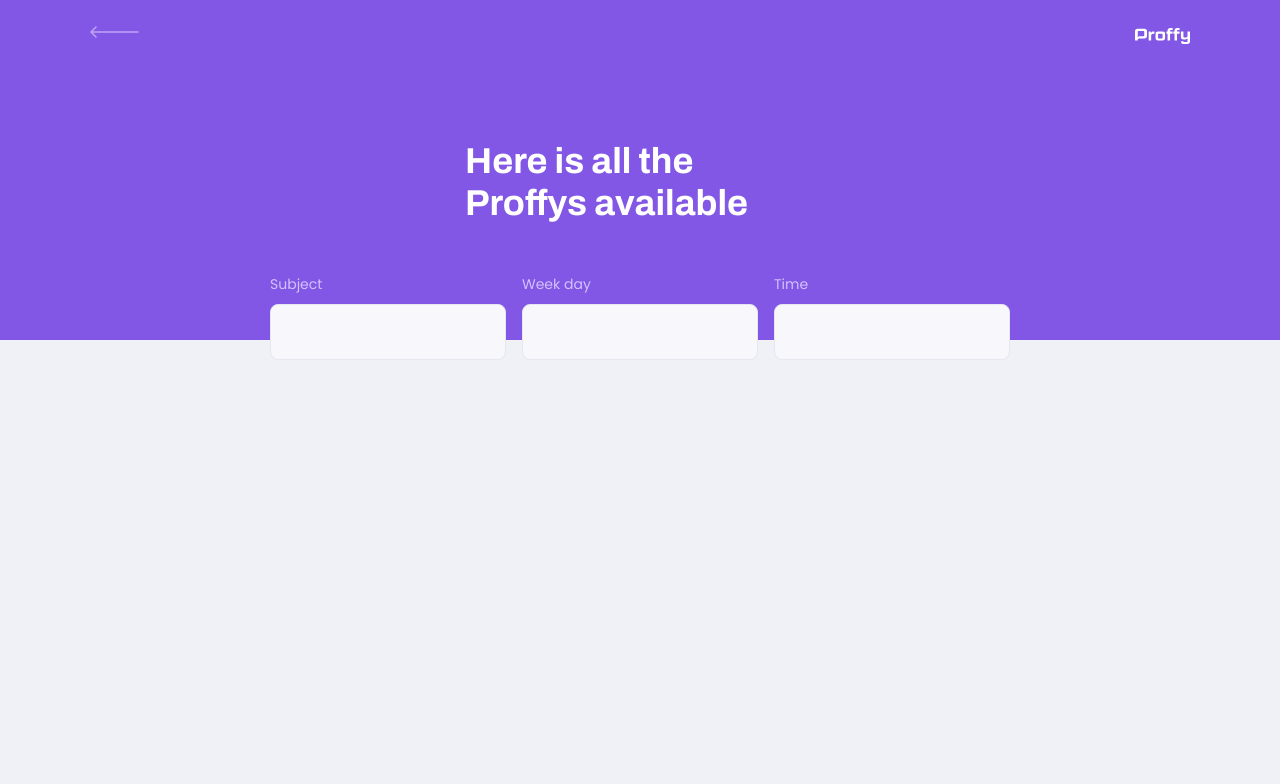
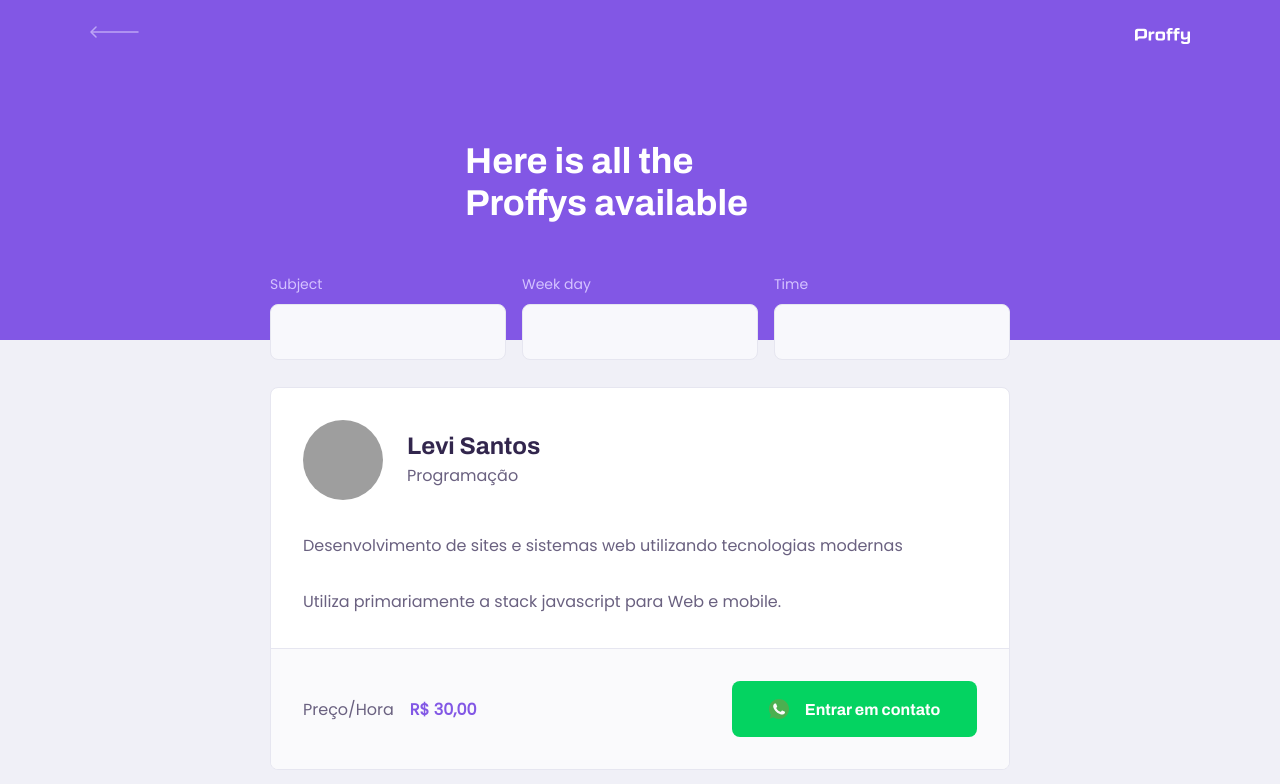
Before and after one commit to levi-sr93/NLW_Proffy, a React (Create React App) app in the folder web/: page /study in a window 1280 px wide. Shown: the top 784 px of the page. Built offline with nearby package versions, Linux system fonts and the light colour scheme; grey boxes are pictures that could not be loaded; the HTML template or start-up script is replaced by a standard one.

Commit message:
Styling for Study page + Component TeacherItem

```diff
--- a/web/src/assets/styles/global.css
+++ b/web/src/assets/styles/global.css
@@ -44,6 +44,7 @@
 
 body, input, button, textarea {
   font: 500 1.6rem Poppins;
+  color: var(--color-text-base)
 }
 
 .container {
--- /dev/null
+++ b/web/src/components/TeacherItem/index.tsx
@@ -0,0 +1,39 @@
+import React from 'react';
+
+import whatsappIcon from '../../assets/images/icons/whatsapp.svg'
+
+import './styles.css'
+
+const TeacherItem = () => {
+  return (
+    <article className="teacher-item">
+      <header>
+        <img src="https://avatars3.githubusercontent.com/u/49613573?s=460&u=30be8682a70012359b077398b6911ea2ab64c6c6&v=4"
+          alt="Levi Santos"/>
+
+        <div>
+          <strong>Levi Santos</strong>
+          <span>Programação</span>
+        </div>
+      </header>
+        <p>
+          Desenvolvimento de sites e sistemas web utilizando tecnologias modernas
+          <br />
+          <br />
+          Utiliza primariamente a stack javascript para Web e mobile.
+        </p>
+      <footer>
+        <p>Preço/Hora
+          <strong>R$ 30,00</strong>
+        </p>
+        <button type="button">
+          <img src={whatsappIcon} alt="Whatsapp"/>
+          Entrar em contato
+        </button>
+      </footer>
+
+    </article>
+  )
+}
+
+export default TeacherItem;
--- /dev/null
+++ b/web/src/components/TeacherItem/styles.css
@@ -0,0 +1,103 @@
+.teacher-item {
+  background: var(--color-box-base);
+  border: 1px solid var(--color-line-in-white);
+  border-radius: 0.8rem;
+  overflow: hidden;
+  margin-top: 1.5rem;
+}
+
+.teacher-item header {
+  padding: 3.2rem 2rem;
+  display: flex;
+  align-items: center;
+}
+
+.teacher-item header img {
+  width: 8rem;
+  height: 8rem;
+  border-radius: 50%;
+}
+
+.teacher-item header div {
+  margin-left: 2.4rem;
+}
+
+.teacher-item header div strong {
+  font: 700 2.4rem Archivo;
+  display: block;
+  color: var(--color-text-title)
+}
+
+.teacher-item header div span {
+  font-size: 1.6rem;
+  display: block;
+  margin-top: 0.4rem;
+}
+
+.teacher-item > p {
+  padding: 0 2rem;
+  font-size: 1.6rem;
+  line-height: 2.8rem;
+}
+
+.teacher-item footer {
+  padding: 3.2rem 2rem;
+  background: var(--color-box-footer);
+  border-top: 1px solid var(--color-line-in-white);
+  margin-top: 3.2rem;
+  display: flex;
+  align-items: center;
+  justify-content: space-between;
+}
+
+.teacher-item footer p strong {
+  color: var(--color-primary);
+  font-size: 1.6rem;
+  display: block;
+}
+
+.teacher-item footer button {
+  width: 20rem;
+  height: 5.6rem;
+  background: var(--color-secondary);
+  color: var(--color-button-text);
+  border: 0;
+  border-radius: 0.8rem;
+  cursor: pointer;
+  font: 700 1.4rem Archivo;
+  display: flex;
+  align-items: center;
+  justify-content: space-evenly;
+  transform: 0.2s;
+}
+
+.teacher-item footer button:hover {
+  background: var(--color-secondary-dark);
+}
+
+@media(min-width: 700px) {
+  .teacher-item header,
+  .teacher-item footer {
+      padding: 3.2rem;
+  }
+
+  .teacher-item > p {
+    padding: 0 3.2rem;
+  }
+
+  .teacher-item footer p strong {
+    display: initial;
+    margin-left: 1.6rem;
+
+  }
+
+  .teacher-item footer button {
+    width: 24.5rem;
+    font-size: 1.6rem;
+    justify-content: center;
+  }
+
+  .teacher-item footer button img {
+    margin-right: 1.6rem;
+  }
+}
--- a/web/src/pages/TeachersList/index.jsx
+++ b/web/src/pages/TeachersList/index.jsx
@@ -1,6 +1,7 @@
 import React from 'react';
 
 import PageHeader from '../../components/PageHeader';
+import TeacherItem from '../../components/TeacherItem';
 
 import './styles.css';
 
@@ -25,6 +26,13 @@
           </div>
         </form>
       </PageHeader>
+      <main>
+        <TeacherItem />
+        <TeacherItem />
+        <TeacherItem />
+        <TeacherItem />
+      </main>
+
     </div>
   );
 };
--- a/web/src/pages/TeachersList/styles.css
+++ b/web/src/pages/TeachersList/styles.css
@@ -48,10 +48,18 @@
   bottom: 0;
 }
 
+#page-teacher-list main {
+  margin: 3.2rem auto;
+  width: 90%;
+}
+
+
+
 @media(min-width: 700px) {
   #page-teacher-list {
     max-width: 100%;
   }
+
 
   #search-teachers {
     display: grid;
@@ -64,4 +72,11 @@
   #search-teachers .input-block + .input-block {
     margin-top: 0;
   }
+
+  #page-teacher-list main {
+    padding: 3.2rem 0;
+    max-width: 740px;
+    margin: 0 auto;
+  }
+
 }
```
